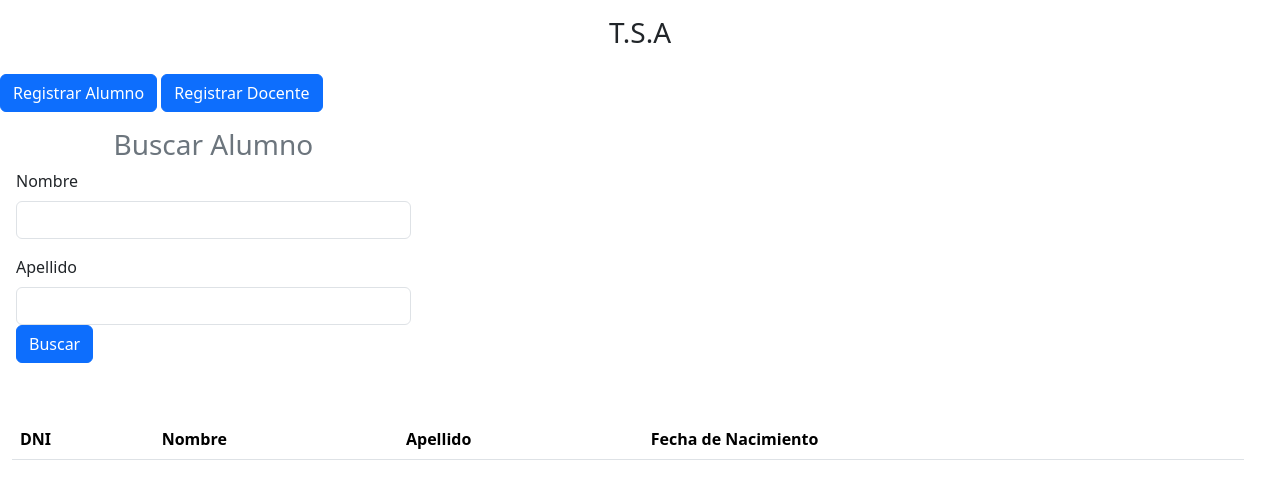
After one commit to janusa13/Asistencias-TP2, a PHP site: page /home.php in a window 1280 px wide. The commit adds this page. Shown: the top 499 px of the page. Run offline with PHP 8.4, Linux system fonts and the light colour scheme; lists and menus that the app fills with data are empty.

Commit message:
[FEAT] busqueda de alumno en el home

```diff
--- /dev/null
+++ b/Backend/home.php
@@ -0,0 +1,98 @@
+<!DOCTYPE html>
+<html lang="esp">
+  <head>
+    <meta charset="UTF-8" />
+    <meta name="viewport" content="width=device-width, initial-scale=1.0" />
+    <link
+      href="https://cdn.jsdelivr.net/npm/bootstrap@5.3.2/dist/css/bootstrap.min.css"
+      rel="stylesheet"
+      integrity="sha384-T3c6CoIi6uLrA9TneNEoa7RxnatzjcDSCmG1MXxSR1GAsXEV/Dwwykc2MPK8M2HN"
+      crossorigin="anonymous"
+    />
+    <title>T.S.A</title>
+  </head>
+  <body>
+    <h3 class=" text-center p-3">T.S.A</h3>
+      <a href="src\insertAlumno.PHP" class="btn btn-small btn-primary">Registrar Alumno</a>
+      <a href="src\insertDocente.PHP" class="btn btn-small btn-primary" >Registrar Docente</a>
+    <div class="buscarAlumno">
+      <form method="POST" action="home.php" class="col-4 p-3">
+        <h3 class="text-center text-secondary">Buscar Alumno</h3>
+        <div class="mb-3">
+          <label for="nombre_alumno" class="form-label">Nombre</label>
+          <input
+            type="text"
+            class="form-control"
+            id="nombre_alumno"
+            name="nombre"
+          />
+        </div>
+        <div class="mb-3">
+          <label for="apellido_alumno" class="form-label">Apellido</label>
+          <input
+            type="text"
+            class="form-control"
+            id="apellido_alumno"
+            name="apellido"
+          />
+          <button
+            type="submit"
+            class="btn btn-primary"
+            name="btnRegistrar"
+            value="ok"
+          >
+            Buscar
+          </button>
+        </div>
+      </form>
+    <div class="col -8 p-4 container-fluid row">
+    <table class="table table-striped">
+      <thead>
+        <tr>
+            <th scope="col">DNI</th>
+            <th scope="col">Nombre</th>
+            <th scope="col">Apellido</th>
+            <th scope="col">Fecha de Nacimiento</th>
+            <th scope="col"></th>
+        </tr>
+      </thead>
+      <tbody>
+        <?php
+        require_once('Conexion\conexion.php');
+        require_once('Alumno/Alumno.php');
+          if (isset($_POST["nombre"]) && isset($_POST["apellido"])) {
+            $nombre = $_POST["nombre"];
+            $apellido = $_POST["apellido"];
+            $query = 'SELECT * FROM alumno WHERE nombre = :nombre AND apellido = :apellido';
+            $stmt = $connect->prepare($query);
+            $stmt->bindParam(':nombre', $nombre);
+            $stmt->bindParam(':apellido', $apellido);
+            $stmt->execute();
+            $alumnos = $stmt->fetchAll();
+            foreach ($alumnos as $alumno_data) {
+              $alumno = new Alumno($alumno_data['alumn_DNI'], $alumno_data['nombre'], $alumno_data['apellido'], $alumno_data['fecha_nac']);
+              ?>
+              <tr>
+              <th scope="row"><?php echo $alumno->alumn_DNI; ?></th>
+              <td><?php echo $alumno->nombre; ?></td>
+              <td><?php echo $alumno->apellido; ?></td>
+              <td><?php echo $alumno->fecha_nac; ?></td>
+              <td>
+                <a class="btn btn-small btn-primary" href="">Asistio</a>
+                <a class="btn btn-small btn-danger" href="">Falto</a>
+              </td>
+            </tr>
+          <?php }
+          }
+          ?>
+        </tbody>
+      </table>
+
+    </div>
+    <script
+      src="https://cdn.jsdelivr.net/npm/bootstrap@5.3.2/dist/js/bootstrap.bundle.min.js"
+      integrity="sha384-C6RzsynM9kWDrMNeT87bh95OGNyZPhcTNXj1NW7RuBCsyN/o0jlpcV8Qyq46cDfL"
+      crossorigin="anonymous"
+    ></script>
+  </body>
+</html>
```
Also changed, not shown: Backend/Alumno/buscarAlumno.php (+1 -6 lines), Backend/home.html (deleted, +0 -27 lines).
